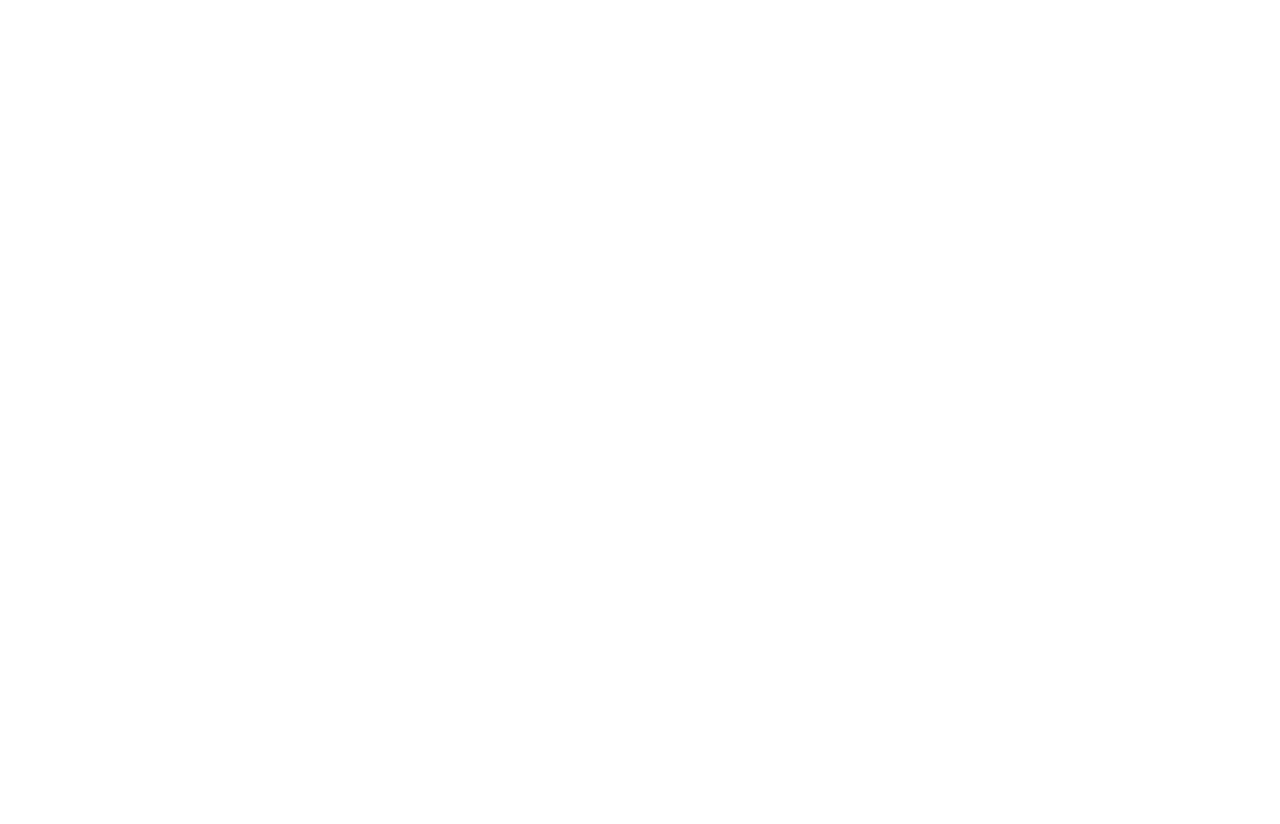
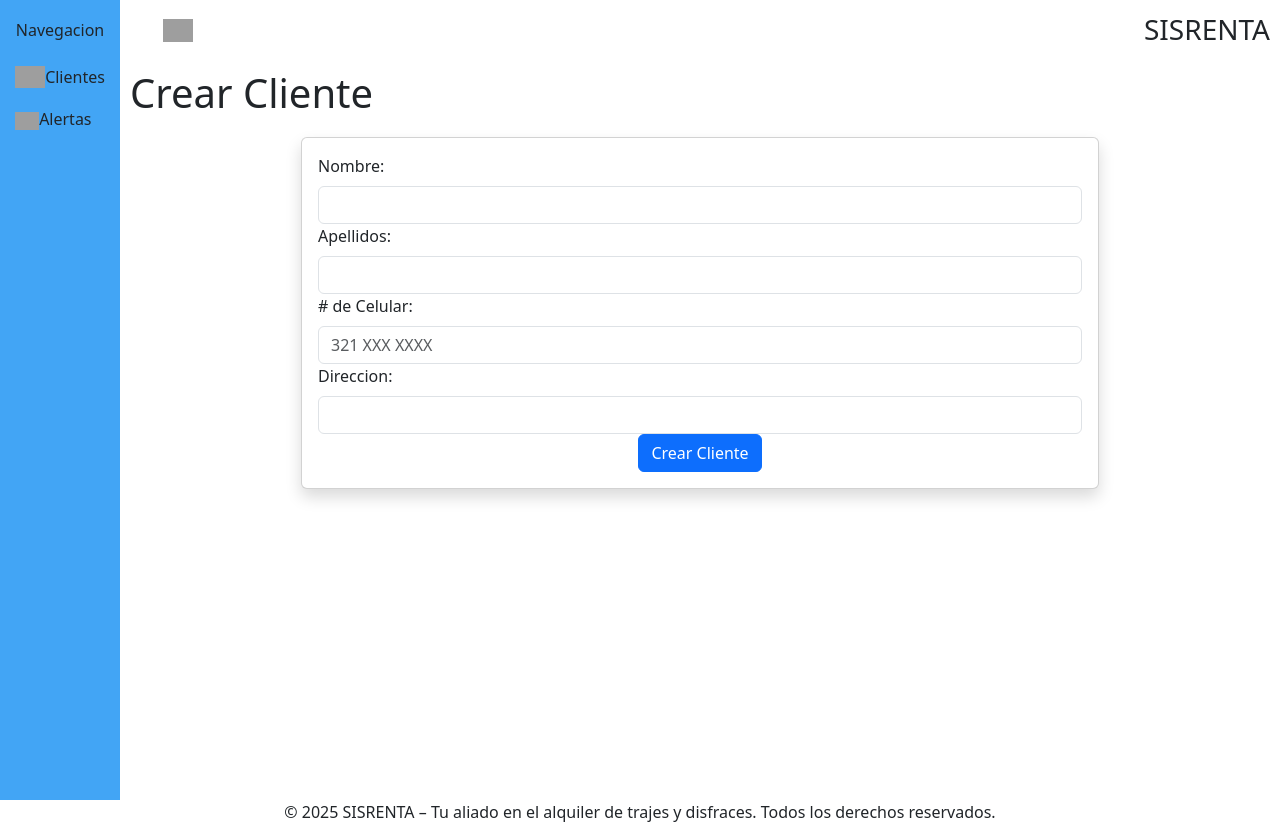
Before and after one commit to Sanavi01/sisrenta-react, a React (Vite) app: page /createCustomer in a window 1280 px wide. Before the commit this address had no page. Before the commit the page ends 800 px from the top, so only its background shows below. Built offline with nearby package versions, Linux system fonts and the light colour scheme; grey boxes are pictures that could not be loaded.

Commit message:
Added CreateCustomer page

```diff
--- a/src/App.jsx
+++ b/src/App.jsx
@@ -4,6 +4,8 @@
 import Login from './pages/Login/Login'
 import Landing from './pages/Landing/Landing'
 import Layout from './components/layout/Layout'
+import CreateCustomer from './pages/CreateCustomer/CreateCustomer'
+
 
 
 
@@ -11,14 +13,26 @@
   return (
     <BrowserRouter>
       <Routes>
-        <Route path='/login' element={<Login />} />
+        <Route
+          path='/login'
+          element={<Login />}
+        />
         <Route
           path='/landing'
           element={
             <Layout>
               <Landing />
             </Layout>
-          } />
+          }
+        />
+        <Route
+          path='/createCustomer'
+          element={
+            <Layout>
+              <CreateCustomer />
+            </Layout>
+          }
+        />
 
       </Routes>
     </BrowserRouter>
--- /dev/null
+++ b/src/pages/CreateCustomer/CreateCustomer.css
@@ -0,0 +1,23 @@
+.right-side {
+        background-color: white;
+        padding: 10px;
+        height: 100%;
+    }
+
+    #menu-container.collapsing {
+        transition: none !important;
+        height: auto !important;
+    }
+
+
+    .top-menu {
+        height: 5%;
+        display: flex;
+        justify-content: space-between;
+        align-items: center;
+    }
+
+    .formulario-container{
+        display: flex;
+        justify-content: center;
+    }
--- /dev/null
+++ b/src/pages/CreateCustomer/CreateCustomer.jsx
@@ -0,0 +1,93 @@
+import { useState } from 'react';
+import './CreateCustomer.css'
+
+function CreateCustomer() {
+
+    const [name, setName] = useState("");
+    const [lastName, setLastName] = useState("");
+    const [phoneNumber, setPhoneNumber] = useState("");
+    const [homeAddress, setHomeAddress] = useState("");
+
+    const handleSubmit = (e) => {
+        e.preventDefault();
+        console.log("Datos: " + name, " " + lastName + " " + phoneNumber + " " + homeAddress)
+
+    }
+
+    return (
+        <div className="right-side">
+            <div className="top-menu" style={{ marginBottom: "20px" }}>
+                <button
+                    className="hamburger btn btn-toggle col-1"
+                    data-bs-target="#menu-container"
+                    data-bs-toggle="collapse"
+                    aria-controls="menu-container"
+                    aria-expanded="true">
+                    <img
+                        src="https://img.icons8.com/?size=100&id=8113&format=png&color=000000"
+                        alt="toggle"
+                        width="30" />
+                </button>
+                <h3 style={{ marginBottom: "0px" }}>
+                    SISRENTA
+                </h3>
+            </div>
+            {/*Aquí se inyectará el todo el contenido de la pagina */}
+            <div className="main-content">
+                <h1 style={{ marginBottom: "20px" }}>Crear Cliente</h1>
+                <div className="formulario-container">
+                    <div className="card shadow p-3" style={{ width: "70%", minWidth: "250px" }}>
+                        <form onSubmit={handleSubmit}>
+
+                            <label htmlFor='name' className="form-label">Nombre:</label>
+                            <input
+                                type="text"
+                                className="form-control"
+                                id="name"
+                                value={name}
+                                onChange={(e) => setName(e.target.value)}
+                                required
+                            />
+
+                            <label htmlFor='lastName' className="form-label">Apellidos:</label>
+                            <input
+                                type="text"
+                                className="form-control"
+                                id="lastName"
+                                value={lastName}
+                                onChange={(e) => setLastName(e.target.value)}
+                                required
+                            />
+
+                            <label htmlFor="phoneNumber" className="form-label"># de Celular:</label>
+                            <input
+                                type="number"
+                                className="form-control"
+                                id="phoneNumber"
+                                value={phoneNumber}
+                                onChange={(e) => setPhoneNumber(e.target.value)}
+                                required
+                                placeholder="321 XXX XXXX"
+                            />
+
+                            <label htmlFor="homeAddress" className="form-label">Direccion:</label>
+                            <input
+                                type="text"
+                                className="form-control"
+                                id="homeAddress"
+                                value={homeAddress}
+                                onChange={(e) => setHomeAddress(e.target.value)}
+                                required
+                            />
+                            <div style={{display: "flex", justifyContent: "center"}}>
+                                <button className="btn btn-primary">Crear Cliente</button>
+                            </div>
+                        </form>
+                    </div>
+                </div>
+            </div>
+        </div>
+    )
+}
+
+export default CreateCustomer
```
